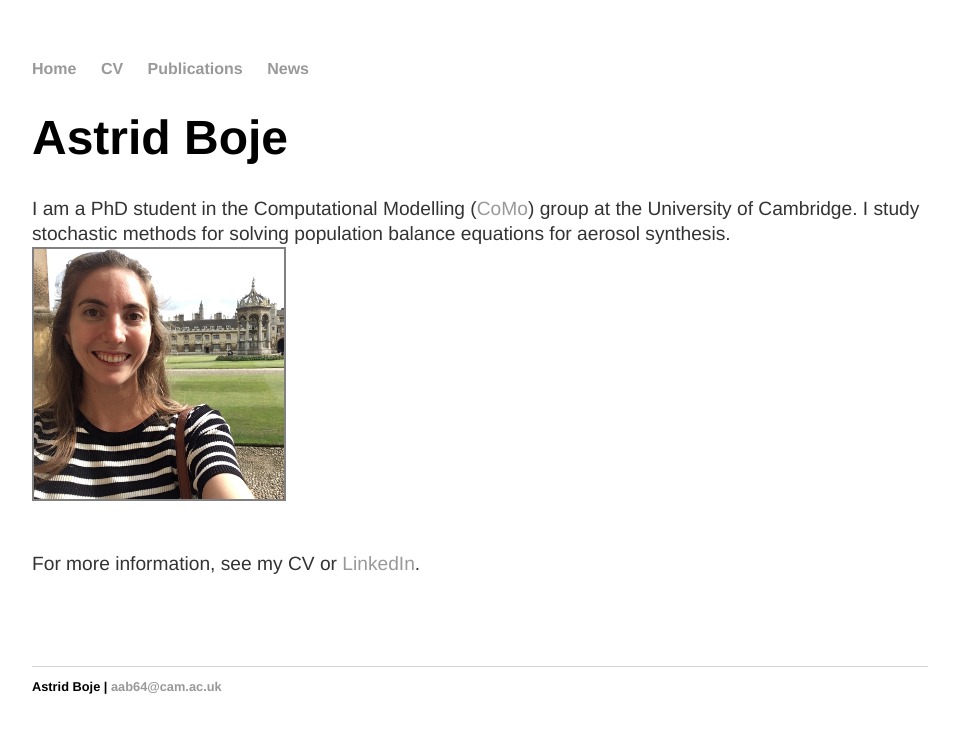
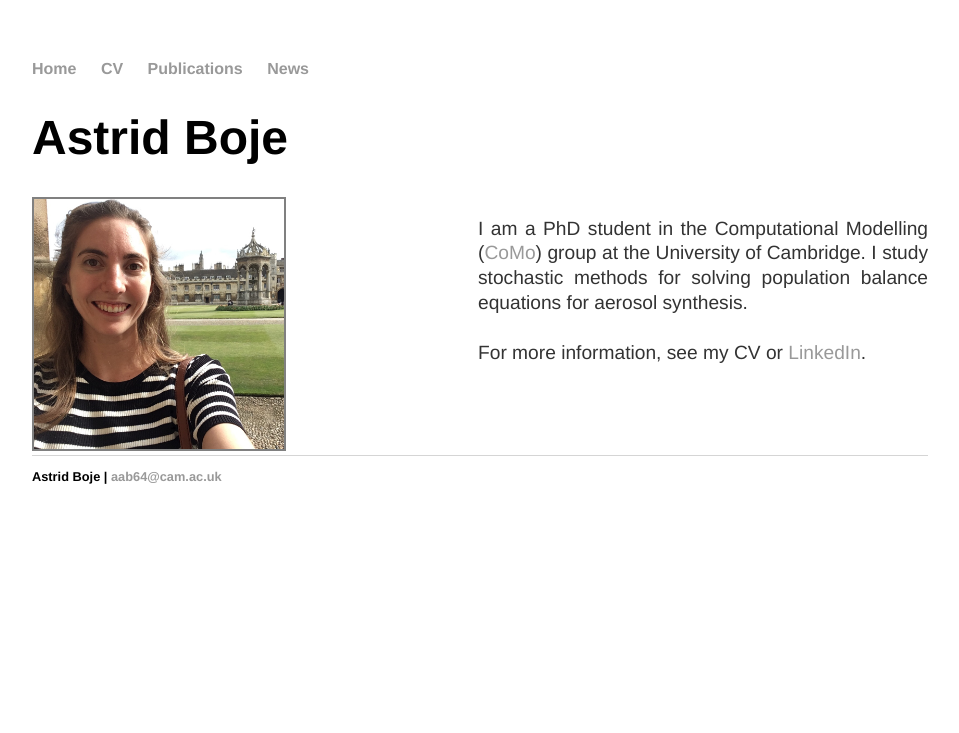
Before and after one commit to aab64/aab64.github.io, a Jekyll site: the page built from index.html, in a window 1280 px wide. Shown: the top 733 px of the page, without its empty margins (160-1119 px from the left). Built offline with Jekyll 4.4.1, drawn with Linux system fonts in a browser that asks for light colours.

Commit message:
Update index.html

```diff
--- a/index.html
+++ b/index.html
@@ -7,18 +7,17 @@ title: Astrid Boje | PhD Student | CoMo Group | University of Cambridge
 	<h1>Astrid Boje</h1>
 </div>
 
-<div class="blurb" text-align="justify">
+<div class="wrapper">
+	<img src="/images/Me_in_Cam.jpg" style="border: 2px solid grey" height=auto width="250" class="left"></img>
+	<div style="float: right; width: 450px; text-align: justify">
 		<p>
 			I am a PhD student in the Computational Modelling (<a href="http://como.ceb.cam.ac.uk/index.php?Page=People&Section=aab64">CoMo</a>)
 			group at the University of Cambridge. I study stochastic methods for solving population balance equations for aerosol synthesis.
-		<img src="/images/Me_in_Cam.jpg" style="border: 2px solid grey" height=auto width="250" class="left"></img>
-	</p>
-	<p>
+			<br/>
 			<br/>
 			For more information, see my CV or <a href="https://www.linkedin.com/in/astrid-boje-a3543863">LinkedIn</a>.
-	</p>
-	<p>
 			<br/>
 			<br/>
 		</p>
 	</div>
+</div>
```
Lines whose indentation alone changed are shown as unchanged.
